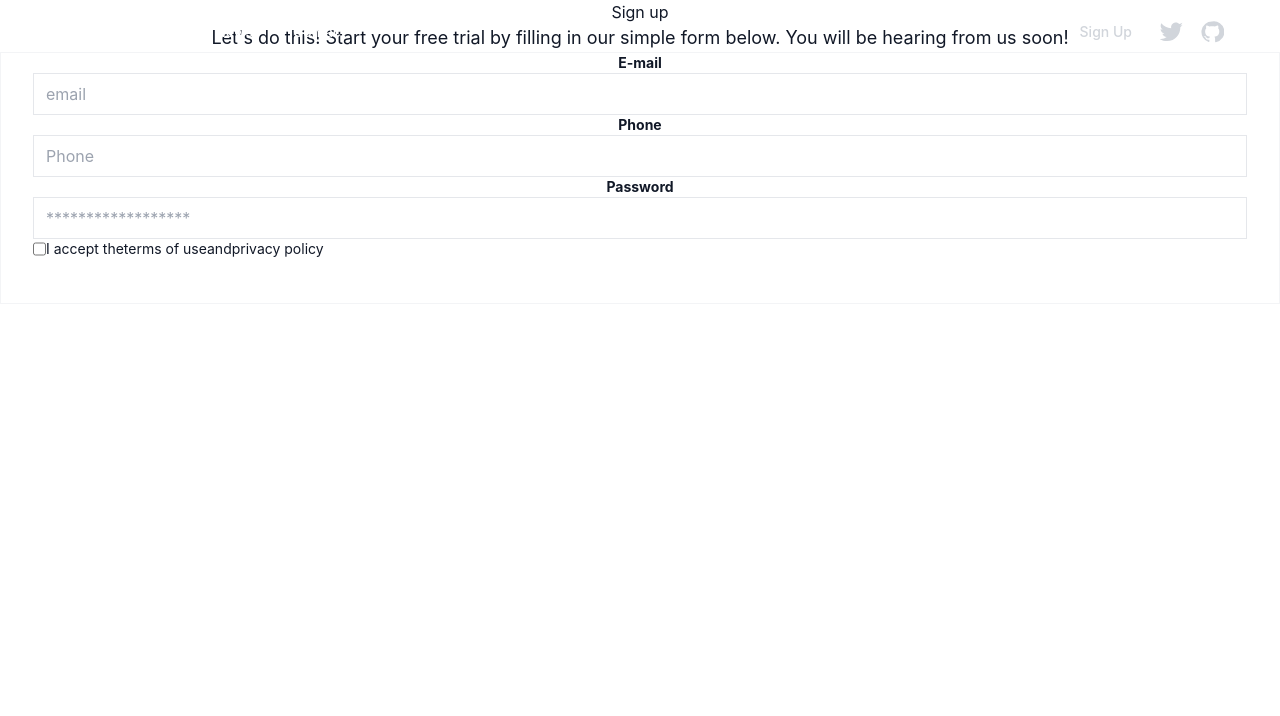
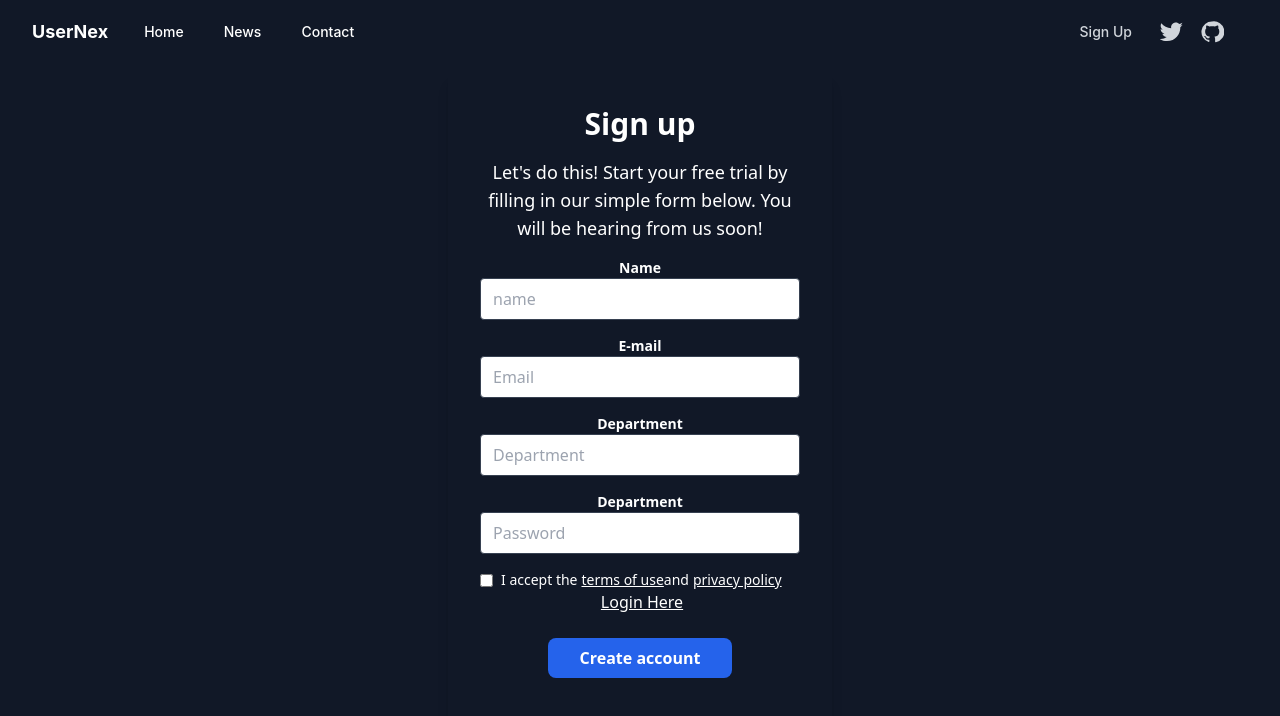
Before and after one commit to manthanmk66/UserNex, a React (Create React App) app in the folder client/: page /signup in a window 1280 px wide. Shown: the top 716 px of the page. Built offline with nearby package versions, Linux system fonts and the light colour scheme.

Commit message:
Added Login Page

```diff
--- a/client/src/App.js
+++ b/client/src/App.js
@@ -4,6 +4,8 @@ import HeroSection from "./components/herosection";
 import Signup from "./pages/signup";
 import { Routes, Route, BrowserRouter } from "react-router-dom";
 import Navbar from "./components/navbar";
+import OTP from "./pages/Otp";
+import Login from "./pages/login";
 
 function App() {
   return (
@@ -12,7 +14,9 @@ function App() {
         <Navbar />
         <Routes>
           <Route path="/" element={<HeroSection />} />
+          <Route path="/login" element={<Login />} />
           <Route path="/signup" element={<Signup />} />
+          <Route path="/otppage" element={<OTP />} />
         </Routes>
       </BrowserRouter>
     </div>
--- a/client/src/components/navbar.js
+++ b/client/src/components/navbar.js
@@ -1,5 +1,4 @@
 import React from "react";
-import { useNavigate } from "react-router-dom";
 import { NavLink } from "react-router-dom";
 
 const Navbar = () => {
@@ -10,12 +9,12 @@ const Navbar = () => {
           <div className="relative flex items-center justify-between h-16">
             <div className="flex-1 flex items-center justify-center sm:items-stretch sm:justify-start">
               <div className="flex-shrink-0 flex items-center">
-                <span className="text-white font-bold">UserNex</span>
+                <span className="text-white font-bold text-lg">UserNex</span>
               </div>
               <div className="hidden sm:block sm:ml-6">
                 <div className="flex space-x-4">
                   <a
-                    href="#"
+                    href="/"
                     className="text-white px-3 py-2 rounded-md text-sm font-medium"
                   >
                     Home
--- /dev/null
+++ b/client/src/pages/login.jsx
@@ -0,0 +1,66 @@
+import React from "react";
+import { useNavigate } from "react-router-dom";
+
+const Signup = () => {
+  const Navigate = useNavigate();
+
+  const handleSubmit = () => {
+    Navigate("/otppage");
+  };
+
+  return (
+    <div className="bg-gray-900 min-h-screen flex justify-center items-center font-sans text-white">
+      <div className="max-w-sm p-8 rounded-lg shadow-lg">
+        <h1 className="mb-4 text-3xl font-black">Login</h1>
+        <p className="mb-4 text-lg">
+          Let's do this! Start your free trial by filling in our simple form
+          below. You will be hearing from us soon!
+        </p>
+        <form className="mb-4">
+          <div className="mb-4">
+            <label className="block text-sm font-semibold" htmlFor="email">
+              E-mail
+            </label>
+            <input
+              className="w-full py-2 px-3 rounded border text-black border-gray-700 focus:outline-none focus:border-blue-500"
+              id="email"
+              type="email"
+              placeholder="Email"
+              required
+            />
+          </div>
+
+          <div className="mb-6">
+            {/* <label className="flex items-center text-sm">
+              <input type="checkbox" name="accept" className="mr-2" required />
+              <span>
+                I accept the
+                <a href="#" className="text-white underline ml-1">
+                  terms of use
+                </a>
+                and
+                <a href="#" className="text-white underline ml-1">
+                  privacy policy
+                </a>
+              </span>
+            </label> */}
+            <a href="/signup" className="text-white mt-10 underline ml-1">
+              Signup Here
+            </a>
+          </div>
+          <div className="flex justify-center">
+            <button
+              onClick={handleSubmit}
+              className="bg-blue-600 text-white py-2 px-8 rounded-lg font-semibold"
+              type="submit"
+            >
+              Send OTP
+            </button>
+          </div>
+        </form>
+      </div>
+    </div>
+  );
+};
+
+export default Signup;
--- a/client/src/pages/signup.jsx
+++ b/client/src/pages/signup.jsx
@@ -1,52 +1,100 @@
 import React from "react";
+import { useNavigate } from "react-router-dom";
 
 const Signup = () => {
+  const Navigate = useNavigate();
+
+  const handleSubmit = () => {
+    Navigate("/otppage");
+  };
+
   return (
-    <div className="bg-white w-screen font-sans text-gray-900">
-      <div className=" ">
-        <div className="mx-auto w-full sm:max-w-screen-sm md:max-w-screen-md lg:max-w-screen-lg xl:max-w-screen-xl">
-          <div className="mx-2 py-12 text-center md:mx-auto md:w-2/3 md:py-20">
-            <h1 className="mb-4 text-3xl font-black leading-4 sm:text-5xl xl:text-6xl">Sign up</h1>
-            <div className="text-lg sm:text-xl">
-              <div className="">
-                <p className="mb-4">Let's do this! Start your free trial by filling in our simple form below. You will be hearing from us soon!</p>
-              </div>
-            </div>
+    <div className="bg-gray-900 min-h-screen flex justify-center items-center font-sans text-white">
+      <div className="max-w-sm p-8 rounded-lg shadow-lg">
+        <h1 className="mb-4 text-3xl font-black">Sign up</h1>
+        <p className="mb-4 text-lg">
+          Let's do this! Start your free trial by filling in our simple form
+          below. You will be hearing from us soon!
+        </p>
+        <form className="mb-4">
+          <div className="mb-4">
+            <label className="block text-sm font-semibold" htmlFor="name">
+              Name
+            </label>
+            <input
+              className="w-full py-2 px-3 rounded border border-gray-700 focus:outline-none text-white focus:border-blue-500"
+              id="name"
+              type="text"
+              placeholder="name"
+              required
+            />
           </div>
-        </div>
-      </div>
-      <div className="md:w-2/3 mx-auto w-full pb-16 sm:max-w-screen-sm md:max-w-screen-md lg:w-1/3 lg:max-w-screen-lg xl:max-w-screen-xl">
-        <form className="shadow-lg mb-4 rounded-lg border border-gray-100 py-10 px-8">
+
           <div className="mb-4">
-            <label className="mb-2 block text-sm font-bold" htmlFor="email">E-mail</label>
-            <input className="shadow-sm w-full cursor-text appearance-none rounded border border-gray-300 py-2 px-3 leading-tight outline-none ring-blue-500 focus:ring" id="email" type="email" placeholder="email" required="" />
-            <span className="my-2 block"></span>
+            <label className="block text-sm font-semibold" htmlFor="email">
+              E-mail
+            </label>
+            <input
+              className="w-full py-2 px-3 rounded border border-gray-700 focus:outline-none text-white focus:border-blue-500"
+              id="email"
+              type="text"
+              placeholder="Email"
+              required
+            />
           </div>
+
           <div className="mb-4">
-            <label className="mb-2 block text-sm font-bold" htmlFor="phone">Phone</label>
-            <input className="shadow-sm w-full cursor-text appearance-none rounded border border-gray-300 py-2 px-3 leading-tight outline-none ring-blue-500 focus:ring" id="phone" type="phone" placeholder="Phone" required="" />
-            <span className="my-2 block"></span>
+            <label className="block text-sm font-semibold" htmlFor="Department">
+              Department
+            </label>
+            <input
+              className="w-full py-2 px-3 rounded border border-gray-700 focus:outline-none text-white focus:border-blue-500"
+              id="department"
+              type="text"
+              placeholder="Department"
+              required
+            />
           </div>
+
           <div className="mb-4">
-            <label className="mb-2 block text-sm font-bold" htmlFor="password">Password</label>
-            <input className="shadow-sm w-full cursor-text appearance-none rounded border border-gray-300 py-2 px-3 leading-tight outline-none ring-blue-500 focus:ring" id="password" type="password" placeholder="******************" required="" />
+            <label className="block text-sm font-semibold" htmlFor="department">
+              Department
+            </label>
+            <input
+              className="w-full py-2 px-3 rounded border border-gray-700 focus:outline-none text-white focus:border-blue-500"
+              id="department"
+              type="password"
+              placeholder="Password"
+              required
+            />
           </div>
+
           <div className="mb-6">
-            <label className="mb-2 flex text-sm">
-              <input type="checkbox" name="accept" className="mr-2" required="" />
-              <div className="text-gray-800">
-                <p className="">
-                  I accept the
-                  <a href="#" className="cursor-pointer text-blue-500 underline">terms of use</a>
-                  and
-                  <a href="#" className="cursor-pointer text-blue-500 underline">privacy policy</a>
-                </p>
-              </div>
+            <label className="flex items-center text-sm">
+              <input type="checkbox" name="accept" className="mr-2" required />
+              <span>
+                I accept the
+                <a href="#" className="text-white underline ml-1">
+                  terms of use
+                </a>
+                and
+                <a href="#" className="text-white underline ml-1">
+                  privacy policy
+                </a>
+              </span>
             </label>
+            <a href="/login" className="text-white mt-10 underline ml-1">
+              Login Here
+            </a>
           </div>
-          <div className="flex items-center">
-            <div className="flex-1"></div>
-            <button className="cursor-pointer rounded bg-blue-600 py-2 px-8 text-center text-lg font-bold  text-white" type="submit">Create account</button>
+          <div className="flex justify-center">
+            <button
+              onClick={handleSubmit}
+              className="bg-blue-600 text-white py-2 px-8 rounded-lg font-semibold"
+              type="submit"
+            >
+              Create account
+            </button>
           </div>
         </form>
       </div>
--- a/client/tailwind.config.js
+++ b/client/tailwind.config.js
@@ -1,6 +1,6 @@
 /** @type {import('tailwindcss').Config} */
 module.exports = {
-  content: ["./src/**/*.{html,js}"],
+  content: ["./src/**/*.{js,jsx,ts,tsx}"],
   theme: {
     extend: {},
   },
```
Also changed, not shown: client/src/pages/Otp.jsx (+18 -41 lines).
